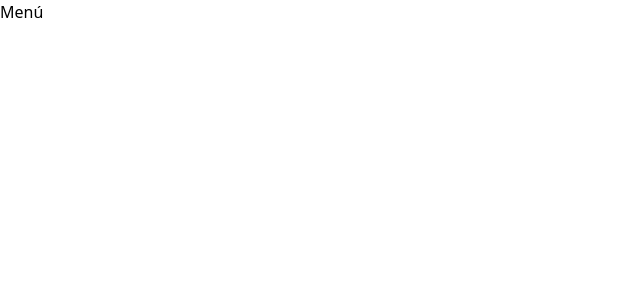
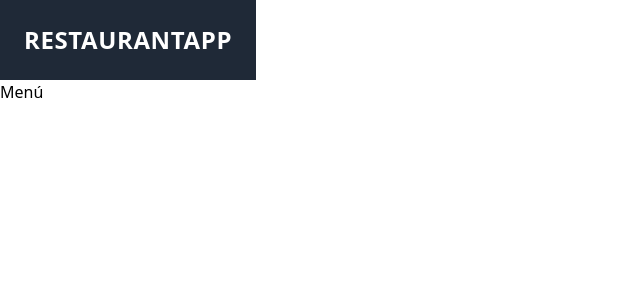
Before and after one commit to DanielGeek/react_native_proyectos, a React (Create React App) app in the folder restaurant_app/restaurant-cliente/: page /menu in a window 1280 px wide. Shown: the top 300 px of the page, without its empty margins (0-640 px from the left). Built offline with nearby package versions, Linux system fonts and the light colour scheme.

Commit message:
159. Estilos al Proyecto

```diff
--- a/restaurant_app/restaurant-cliente/src/App.js
+++ b/restaurant_app/restaurant-cliente/src/App.js
@@ -3,10 +3,13 @@ import { Route, Routes } from "react-router";
 import { Ordenes } from "./components/paginas/Ordenes";
 import { Menu } from "./components/paginas/Menu";
 import { NuevoPlatillo } from "./components/paginas/NuevoPlatillo";
+import { Sidebar } from "./components/ui/Sidebar";
 
 function App() {
   return (
     <div>
+      <Sidebar />
+
       <Routes>
         <Route path="/" element={<Ordenes />} />
         <Route path="/menu" element={<Menu />} />
--- /dev/null
+++ b/restaurant_app/restaurant-cliente/src/components/ui/Sidebar.js
@@ -0,0 +1,11 @@
+import React from 'react';
+
+export const Sidebar = () => {
+    return (
+        <div className="md:w-2/5 xl:w-1/5 bg-gray-800">
+            <div className="p-6">
+                <p className="uppercase text-white text-2xl tracking-wide text-center font-bold">RestaurantApp</p>
+            </div>
+        </div>
+    )
+}
```
Also changed, not shown: 1 other file (tests, documents, lock files or other folders).
